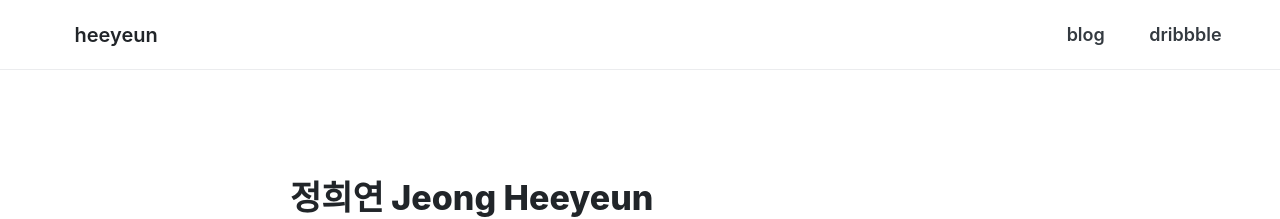
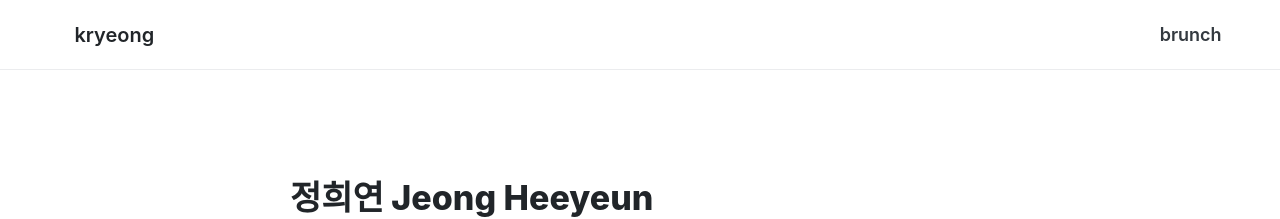
Before and after one commit to uxwriter-kr/uxwriter-kr.github.io, a Jekyll site: the page built from about.html, in a window 1280 px wide. Shown: the top 219 px of the page. Built offline with Jekyll 4.4.1, drawn with Linux system fonts in a browser that asks for light colours; nearby versions of some CDN libraries; some web fonts are replaced.

Commit message:
Update default.html

```diff
--- a/_layouts/default.html
+++ b/_layouts/default.html
@@ -74,8 +74,9 @@
     <nav class="navbar">
       <div class="navbar-container">
         <a href="/" class="blog-title">
-          Heeyeun
+          Kryeong
         </a>
+
         <div class="navbar-menus">
           {% comment %}
           <a href="/about.html" class="{% if page.url == '/about.html' %}
@@ -83,14 +84,14 @@
               {% endif %} navbar-menu menu-about">
             About
           </a>
-          {% endcomment %}
           <a href="/" class="{% if page.url != '/about.html' %}
               active
               {% endif %} navbar-menu menu-blog">
-            Blog
+            Blog -> About
           </a>
-          <a href="https://dribbble.com/heeyeun" target="_blank" class="navbar-menu menu-dribbble">
-            Dribbble
+          {% endcomment %}
+          <a href="https://brunch.co.kr/@thinkaboutlove" target="_blank" class="navbar-menu menu-dribbble">
+            Brunch
           </a>
         </div>
       </div>
```
